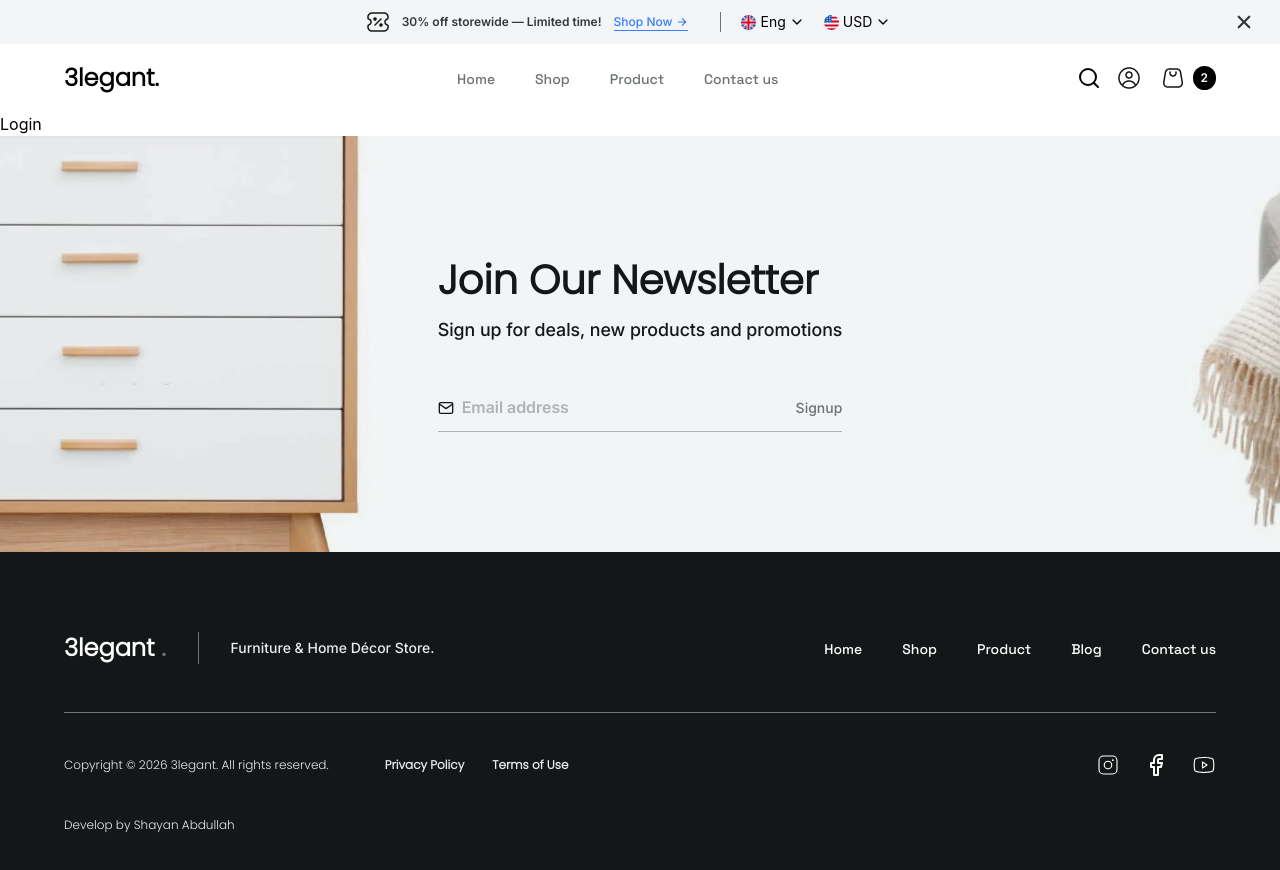
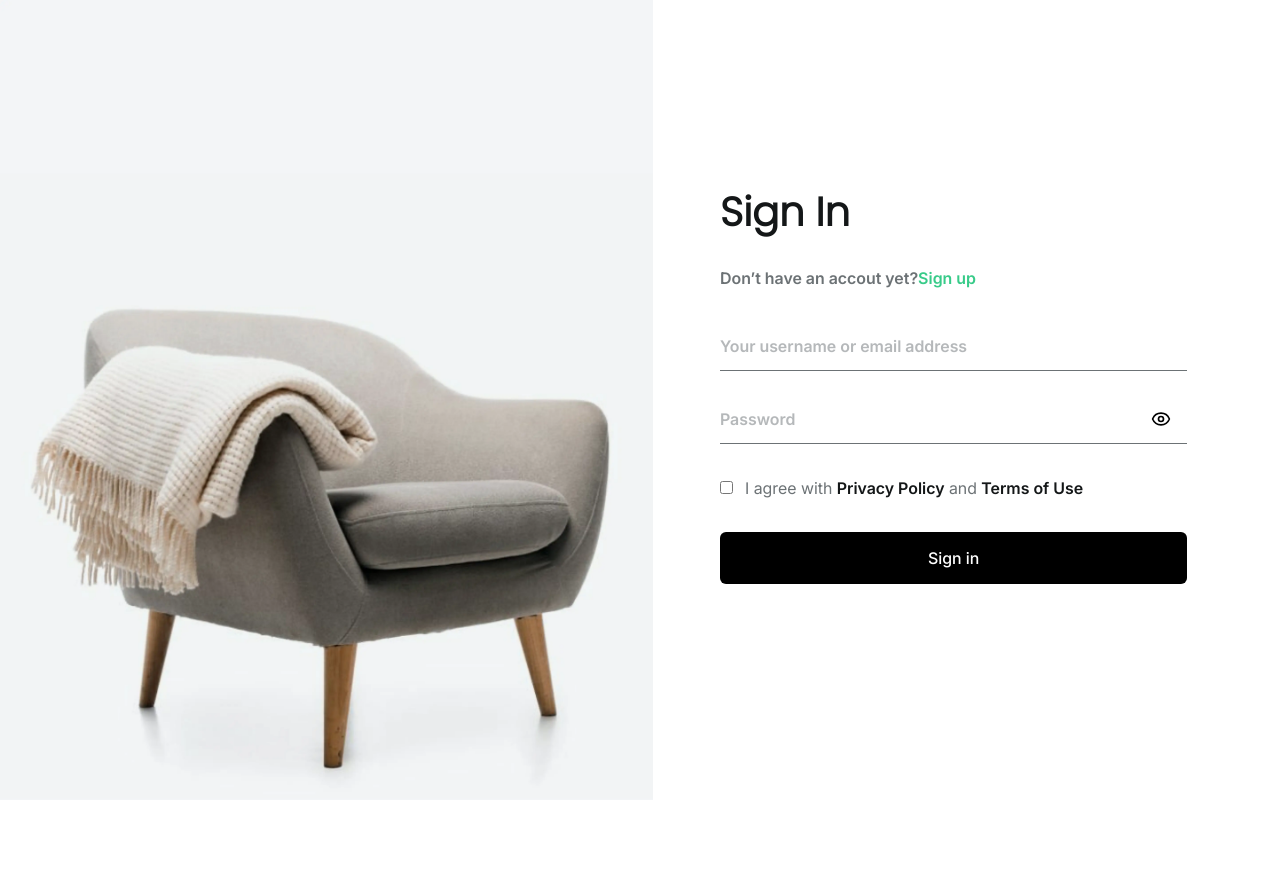
Before and after one commit to shayanabdullah/3legant.-shop, a React (Vite) app: page /login in a window 1280 px wide. Shown: the top 870 px of the page. After the commit the page ends 800 px from the top, so only its background shows below. Built offline with nearby package versions, Linux system fonts and the light colour scheme.

Commit message:
sign up/ in page done

```diff
--- a/src/App.jsx
+++ b/src/App.jsx
@@ -11,9 +11,9 @@ const App = () => {
    <Routes>
     <Route element={<MainLayouts/>}>
        <Route path='/' element={<Home/>} />
-       <Route path='/register' element={<Register/>} />
+    </Route>
+        <Route path='/register' element={<Register/>} />
        <Route path='/login' element={<Login/>} />
-    </Route>
    </Routes>
    </>
   )
--- a/src/pages/Login.jsx
+++ b/src/pages/Login.jsx
@@ -1,9 +1,93 @@
-import React from 'react'
+import React, { useState } from "react";
+import Container from "../components/layouts/Container";
+import left from "../assets/images/signIn.webp";
+import mobile from "../assets/images/mobileSign.webp";
+import { Link } from "react-router";
+import { motion } from "motion/react";
+import { textVariant } from "../utils/animations";
+import { FiMail } from "react-icons/fi";
+import { LuEye, LuEyeOff } from "react-icons/lu";
+const Login = () => {
+    const [type, setType] = useState("password");
+    const [showPass, setShowPass] = useState(false);
+      const handleShow = () => {
+    setShowPass((prev) => !prev);
+    setType(showPass ? "text" : "password");
+  };
+  const isMobile = window.innerWidth < 600;
+  return (
+    <section className="max-w-[1500px] mx-auto">
+        <div className="main size-full grid grid-cols-1 md:grid-cols-2 overflow-y-hidden lg:max-h-screen!  md:min-h-192">
+          <div className="left lg:w-[102%] ">
+            <img src={isMobile ? mobile : left} alt="signin" fetchPriority="high" loading="lazy" className="h-full w-full"/>
+          </div>
+          <div className="right lg:w-[98%] py-10 px-8 lg:px-20 flex flex-col  justify-center lg:mb-[30%] ">
+            <div className="pb-5 md:pb-8">
+              <motion.h2
+                variants={textVariant(0.2)}
+                initial="hidden"
+                whileInView={"show"}
 
-const Login = () => {
-  return (
-    <div>Login</div>
-  )
-}
 
-export default Login
+                className="font-poppins font-semibold text-[40px] text-neutral-7 pb-4 md:pb-6"
+              >
+                Sign In
+              </motion.h2>
+              <motion.p
+                variants={textVariant(0.3)}
+                initial="hidden"
+                whileInView={"show"}
+                className="font-inter font-semibold text-neutral-4"
+              >
+                Don’t have an accout yet?
+                <Link
+                  to="/register"
+                  className="text-green hover:underline transition-all"
+                >
+                  Sign up
+                </Link>
+              </motion.p>
+            </div>
+            {/* input fields */}
+            <motion.div
+              variants={textVariant(0.4)}
+              initial="hidden"
+              whileInView={"show"}
+              className="input w-full flex flex-col gap-y-6 pb-8"
+            >
+              <input
+                type="text"
+                placeholder="Your username or email address"
+                className="py-3 outline-0 border-b border-neutral-4 w-full font-inter font-semibold text-base  text-neutral-4 "
+              />
+
+            <div className="relative">
+                <input
+                type={type}
+                placeholder="Password"
+                className="py-3 outline-0 border-b border-neutral-4 w-full font-inter font-semibold text-base text-neutral-4 "
+              />
+                <i
+                    className="absolute top-1/2 right-4 -translate-y-1/2 text-xl cursor-pointer"
+                    onClick={handleShow}
+                  >
+                    {type == "text" ? <LuEyeOff /> : <LuEye />}
+                  </i>
+            </div>
+            </motion.div>
+            <div className="flex items-center gap-x-3 pb-8">
+              <input type="checkbox" id="terms"  className="accent-black"/>
+              <label htmlFor="terms" className="font-inter font-normal text-base text-neutral-4 cursor-pointer ">
+               I agree with <span className="font-semibold text-neutral-7">Privacy Policy</span> and <span className="font-semibold text-neutral-7">Terms of Use</span>
+              </label>
+            </div>
+            <button className="py-3.5 px-6 font-inter font-medium text-white text-body-lg bg-primary rounded-md cursor-pointer w-full ">
+                Sign in
+              </button>
+          </div>
+        </div>
+    </section>
+  );
+};
+
+export default Login;
--- a/src/pages/Register.jsx
+++ b/src/pages/Register.jsx
@@ -1,19 +1,27 @@
-import React from "react";
+import React, { useState } from "react";
 import Container from "../components/layouts/Container";
 import left from "../assets/images/signIn.webp";
+import mobile from "../assets/images/mobileSign.webp";
 import { Link } from "react-router";
 import { motion } from "motion/react";
 import { textVariant } from "../utils/animations";
 import { FiMail } from "react-icons/fi";
+import { LuEye, LuEyeOff } from "react-icons/lu";
 const Register = () => {
+    const [type, setType] = useState("password");
+    const [showPass, setShowPass] = useState(false);
+      const handleShow = () => {
+    setShowPass((prev) => !prev);
+    setType(showPass ? "text" : "password");
+  };
+  const isMobile = window.innerWidth < 600;
   return (
-    <section>
-      <Container>
-        <div className="main size-full grid grid-cols-1 md:grid-cols-2 py-10">
-          <div className="left">
-            <img src={left} alt="signin" fetchPriority="high" loading="lazy" />
+    <section className="max-w-[1500px] mx-auto">
+        <div className="main size-full grid grid-cols-1 md:grid-cols-2 overflow-y-hidden lg:max-h-screen!  md:min-h-192">
+          <div className="left lg:w-[102%] ">
+            <img src={isMobile ? mobile : left} alt="signin" fetchPriority="high" loading="lazy" className="h-full w-full"/>
           </div>
-          <div className="right size-full px-8 md:pl-20 flex flex-col  justify-center ">
+          <div className="right lg:w-[98%] py-10 px-8 lg:px-20 flex flex-col  justify-center  ">
             <div className="pb-5 md:pb-8">
               <motion.h2
                 variants={textVariant(0.2)}
@@ -62,11 +70,19 @@ const Register = () => {
                 placeholder="Email address"
                 className="py-3 outline-0 border-b border-neutral-4 w-full font-inter font-semibold text-base text-neutral-4 "
               />
-              <input
-                type="password"
+            <div className="relative">
+                <input
+                type={type}
                 placeholder="Password"
                 className="py-3 outline-0 border-b border-neutral-4 w-full font-inter font-semibold text-base text-neutral-4 "
               />
+                <i
+                    className="absolute top-1/2 right-4 -translate-y-1/2 text-xl cursor-pointer"
+                    onClick={handleShow}
+                  >
+                    {type == "text" ? <LuEyeOff /> : <LuEye />}
+                  </i>
+            </div>
             </motion.div>
             <div className="flex items-center gap-x-3 pb-8">
               <input type="checkbox" id="terms"  className="accent-black"/>
@@ -79,7 +95,6 @@ const Register = () => {
               </button>
           </div>
         </div>
-      </Container>
     </section>
   );
 };
```
Also changed, not shown: src/assets/images/mobileSign.webp (added), src/assets/images/signIn.webp.
